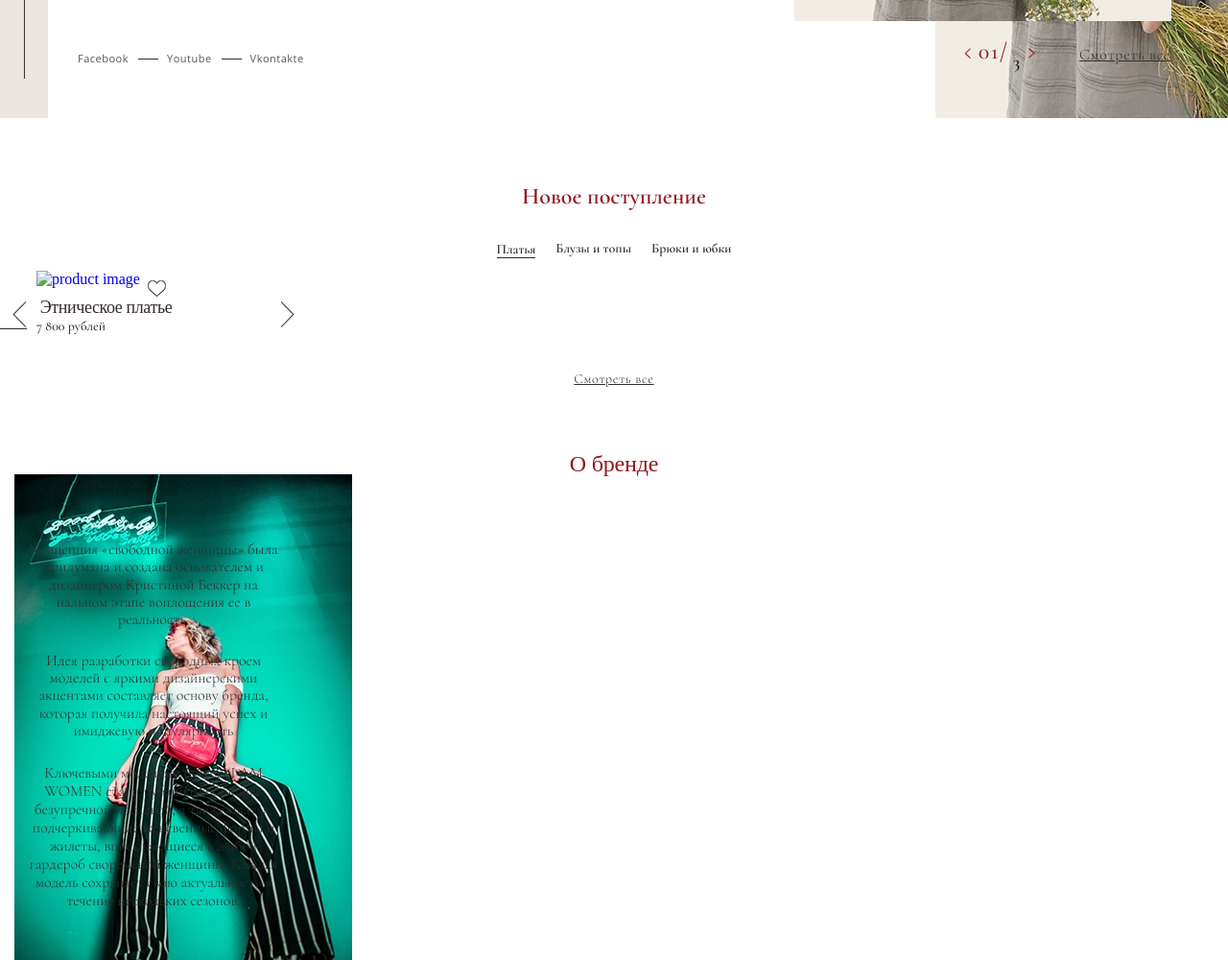
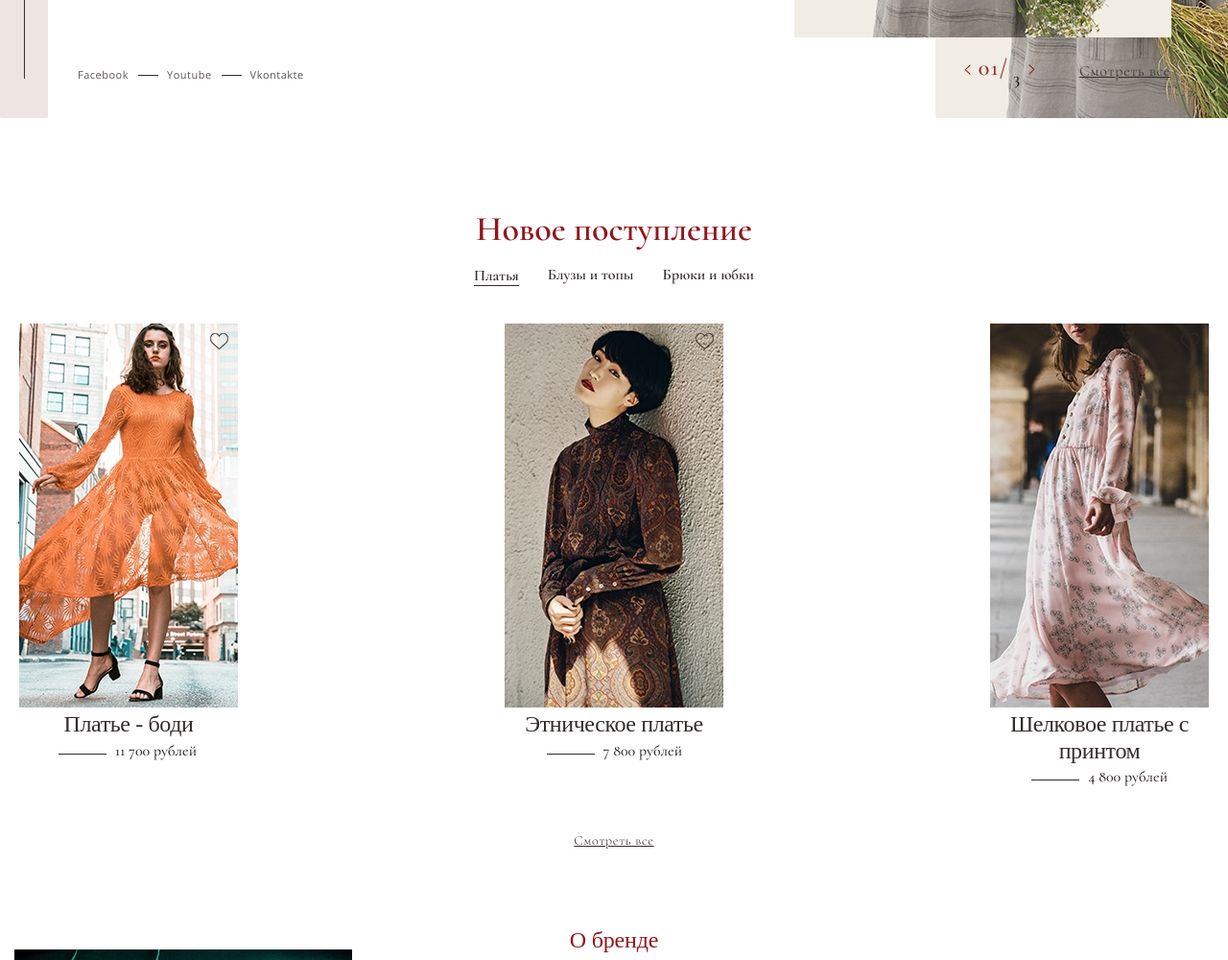
Before and after one commit to bunkerWHz/Women-s-shop, a website: page src/index.html in a window 1280 px wide. Shown: the part 700-1700 px from the top of the page at 96% size. Drawn offline with nearby package versions, Linux system fonts and the light colour scheme.

Commit message:
add 764 new-models styles

```diff
--- a/src/index.html
+++ b/src/index.html
@@ -106,11 +106,12 @@
             <div class="slider">
                     <button class="slider__btn slider__btn--left"></button>
                      <button class="slider__btn slider__btn--right"></button>
+
                     <article class="slide">
                         <a href="#" class="slide__link">
                                 <picture>
-                                        <source srcset="1440_main-page_sl-1" media="(min-width:1440px)">
-                                      <source srcset="764_main-page_sl-1" media="(min-width:764px)">
+                                        <source srcset="/img/1440_new-models_slide-1.jpg" media="(min-width:1440px)">
+                                      <source srcset="/img/764_new-models_slide-1.jpg" media="(min-width:764px)">
                                       <img src="/img/320_new-models_slide-1.jpg" alt="product image" class="slide__img">
                                   </picture>
                                   <div class="slide__desc">
@@ -123,8 +124,8 @@
                 <article class="slide slide--active">
                         <a href="#" class="slide__link">
                         <picture>
-                                <source srcset="1440_main-page_sl-2" media="(min-width:1440px)">
-                              <source srcset="764_main-page_sl-2" media="(min-width:764px)">
+                                <source srcset="/img/1440_new-models_slide-2.jpg" media="(min-width:1440px)">
+                              <source srcset="/img/764_new-models_slide-2.jpg" media="(min-width:764px)">
                               <img src="/img/320_new-models_slide-2.jpg" alt="product image" class="slide__img">
                           </picture>
                           <div class="slide__desc">
@@ -137,8 +138,8 @@
                 <article class="slide">
                         <a href="#" class="slide__link">
                         <picture>
-                                <source srcset="1440_main-page_sl-3" media="(min-width:1440px)">
-                              <source srcset="1440_main-page_sl-3" media="(min-width:764px)">
+                                <source srcset="/img/1440_new-models_slide-3.jpg" media="(min-width:1440px)">
+                              <source srcset="/img/764_new-models_slide-3.jpg" media="(min-width:764px)">
                               <img src="/img/320_new-models_slide-3.jpg" alt="product image" class="slide__img">
                           </picture>
                           <div class="slide__desc">
--- a/src/styles/main-page.scss
+++ b/src/styles/main-page.scss
@@ -283,7 +283,7 @@
         .slider {
             display: flex;
             flex-direction: row;
-            margin-top: 10px;
+            margin-top: 27px;
             width: 393px;
             height: 647px;
             justify-content: flex-end;
--- a/src/styles/main.scss
+++ b/src/styles/main.scss
@@ -1,7 +1,9 @@
 * {
     box-sizing: border-box;
 }
-
+picture {
+    display: block;
+}
 
 @import "norm.scss";
 @import "main-page.scss";
--- a/src/styles/new-models.scss
+++ b/src/styles/new-models.scss
@@ -149,3 +149,62 @@ align-items: center;
         display: none;
     }
 }
+
+@media screen and (min-width: 764px) {
+    .new-models {
+        padding: 0 20px;
+        padding-top: 95px;
+        height: 823px;
+        padding-bottom: 15px;
+        .container{
+            height: 100%;
+        }
+            &__title {
+                font-size: 36px;
+                margin-bottom: 18px;
+            }
+            .new-models__items{
+                margin-bottom: 40px;
+            }
+            .new-models__item {
+                margin-right: 30px;
+                .item__link {
+                    font-size: 16px;
+                }
+            }
+            .slider{
+                width: 100%;
+                flex-direction: row;
+                justify-content: space-between;
+                margin-bottom: 49px;
+                align-items: flex-start;
+                .slide {
+                    width: 228px;
+                    display: flex;
+                    &__desc{
+                        margin-top: 0px;
+                        .desc__name{
+                            font-size: 24px;
+                            text-align: center;
+                            margin-bottom: 4px;
+                        }
+                        .desc__price{
+                            font-size: 16px;
+                            margin-right: 43px;
+                            &:after {
+                                top: 12px;
+                                width: 50px;
+                                left: -59px;
+                            }
+                        }
+                    }
+                 .catalog__link {
+                    font-size: 14px;
+                 }
+                }
+            }
+
+
+
+    }
+}
```
Also changed, not shown: src/styles/main-footer.scss (indentation only), src/styles/main-page.css, src/styles/main-page.min.css, src/styles/main.css, src/styles/main.min.css, src/styles/new-models.css, src/styles/new-models.min.css.
